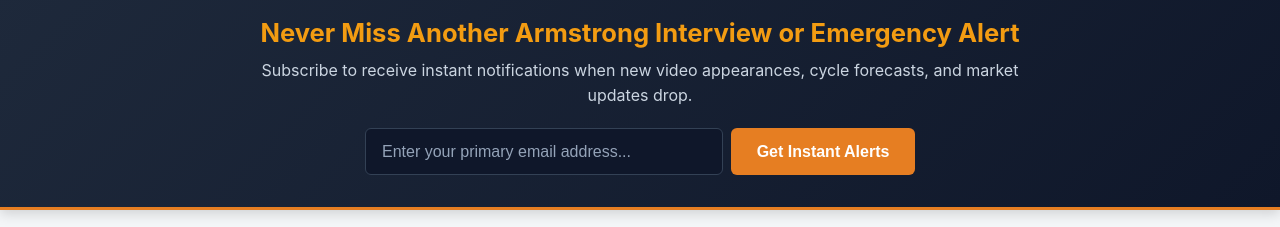
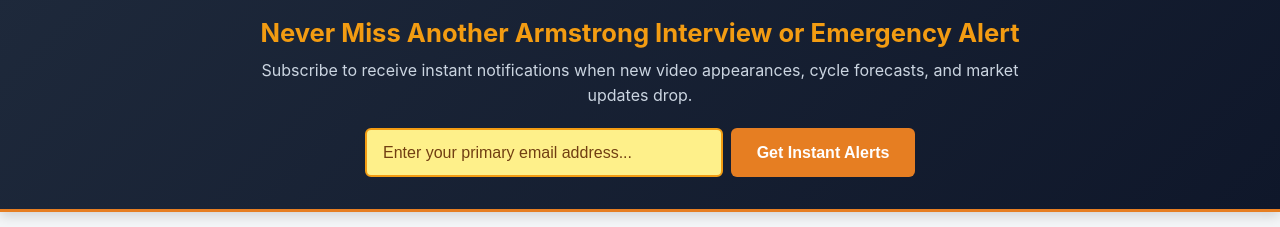
Before and after one commit to appeal2-sketch/armstrong-interivews, a website: page index.html in a window 1280 px wide. Shown: the part 980-1207 px from the top of the page. Drawn offline with Linux system fonts and the light colour scheme.

Commit message:
Update index.html

```diff
--- a/index.html
+++ b/index.html
@@ -26,6 +26,7 @@
       background: #1a252f;
       text-align: center;
       overflow: hidden;
+      min-height: 0;
     }
     .hero-banner-img {
       width: 100%;
@@ -46,7 +47,7 @@
     .nav-links a { color: #3498db; text-decoration: none; font-weight: bold; font-size: 0.9rem; background: rgba(255,255,255,0.05); padding: 0.4rem 0.8rem; border-radius: 4px; border: 1px solid rgba(255,255,255,0.1); transition: all 0.2s ease; }
     .nav-links a:hover { background: #3498db; color: #fff; }
 
-    /* New High-Converting Lead Capture Banner Below Header */
+    /* High-Converting Lead Capture Banner Below Header */
     .lead-capture-banner {
       background: linear-gradient(135deg, #1e293b 0%, #0f172a 100%);
       color: #fff;
@@ -81,19 +82,30 @@
     @media(min-width: 520px) {
       .lead-form { flex-direction: row; }
     }
+
+    /* Standout Yellow Email Input Field */
     .lead-form input[type="email"] {
       flex: 1;
       padding: 0.85rem 1rem;
       border-radius: 6px;
-      border: 1px solid #334155;
-      background: #0f172a;
-      color: #fff;
+      border: 2px solid #f39c12;
+      background: #fef08a; /* Bright Yellow Background */
+      color: #0f172a;       /* Dark Text for Contrast */
       font-size: 1rem;
+      font-weight: 600;
       outline: none;
+      transition: all 0.2s ease;
     }
     .lead-form input[type="email"]::placeholder {
-      color: #94a3b8;
+      color: #713f12;       /* Warm Brown Placeholder */
+      font-weight: normal;
     }
+    .lead-form input[type="email"]:focus {
+      background: #fef9c3;  /* Soft Lighter Yellow on Focus */
+      border-color: #e67e22;
+      box-shadow: 0 0 0 3px rgba(243, 156, 18, 0.35);
+    }
+
     .lead-form button {
       background: #e67e22;
       color: #fff;
@@ -170,15 +182,18 @@
     </div>
   </nav>
 
-  <!-- Lead Capture Banner Below Header -->
+  <!-- Lead Capture Banner with Netlify Integration & Standout Yellow Field -->
   <section class="lead-capture-banner">
     <div class="lead-capture-content">
       <h2>Never Miss Another Armstrong Interview or Emergency Alert</h2>
       <p>Subscribe to receive instant notifications when new video appearances, cycle forecasts, and market updates drop.</p>
-      <form class="lead-form" onsubmit="handleLeadSubmit(event)">
-        <input type="email" id="subscriber-email" placeholder="Enter your primary email address..." required />
+
+      <form class="lead-form" name="cycle-alerts" method="POST" data-netlify="true" onsubmit="handleLeadSubmit(event)">
+        <input type="hidden" name="form-name" value="cycle-alerts" />
+        <input type="email" id="subscriber-email" name="email" placeholder="Enter your primary email address..." required />
         <button type="submit">Get Instant Alerts</button>
       </form>
+
       <p id="form-message" style="display:none; margin-top:0.8rem; font-weight:bold; color:#2ecc71;"></p>
     </div>
   </section>
@@ -257,11 +272,21 @@
 
     function handleLeadSubmit(e) {
       e.preventDefault();
-      const email = document.getElementById('subscriber-email').value;
-      const msg = document.getElementById('form-message');
-      msg.innerText = "Thank you! You are subscribed for emergency updates.";
-      msg.style.display = "block";
-      document.getElementById('subscriber-email').value = "";
+      const myForm = e.target;
+      const formData = new FormData(myForm);
+
+      fetch("/", {
+        method: "POST",
+        headers: { "Content-Type": "application/x-www-form-urlencoded" },
+        body: new URLSearchParams(formData).toString(),
+      })
+      .then(() => {
+        const msg = document.getElementById('form-message');
+        msg.innerText = "Thank you! You are subscribed for emergency updates.";
+        msg.style.display = "block";
+        document.getElementById('subscriber-email').value = "";
+      })
+      .catch((error) => console.error("Form submission error:", error));
     }
 
     loadVideos();
```
